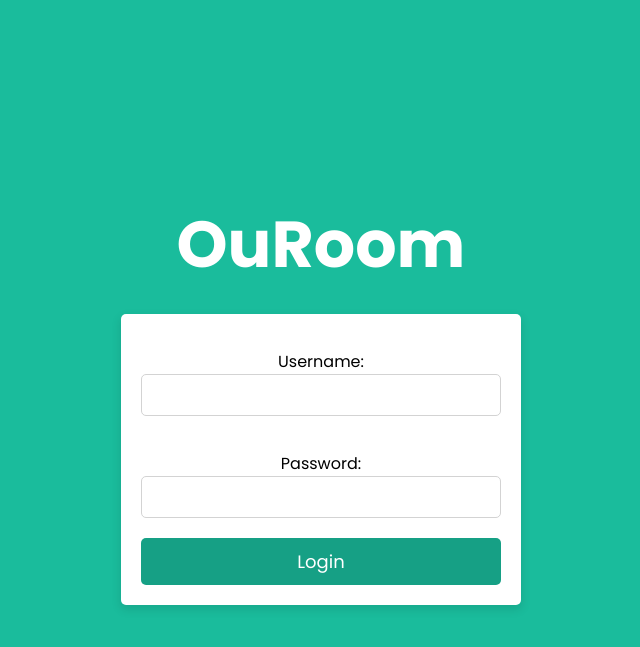
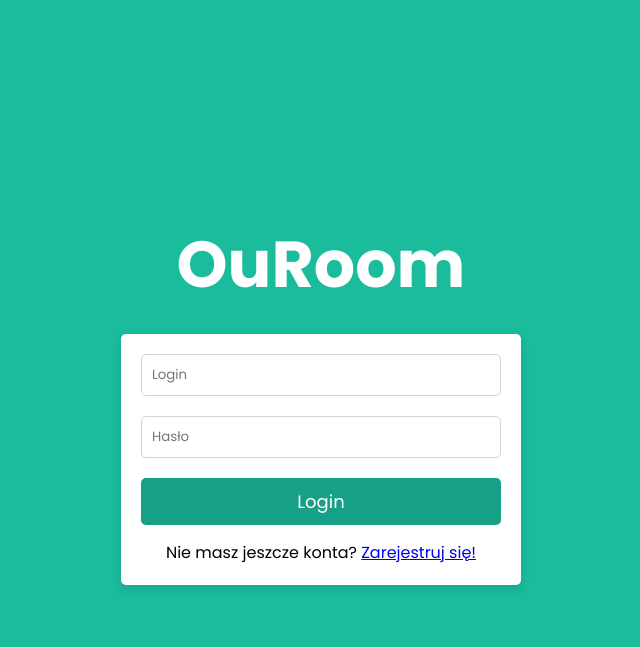
Before and after one commit to Dzony97/OuRoom, a Django app: page /login/ in a window 1280 px wide. Shown: the top 647 px of the page, without its empty margins (319-959 px from the left). Run offline with Django 4.2, Linux system fonts and the light colour scheme.

Commit message:
Add signup link in login panel and modified this page

```diff
--- a/OuRoom/accounts/forms.py
+++ b/OuRoom/accounts/forms.py
@@ -9,19 +9,19 @@
 
     first_name = forms.CharField(max_length=100,
                                  required=True,
-                                 widget=forms.TextInput(attrs={'placeholder': 'First Name',
+                                 widget=forms.TextInput(attrs={'placeholder': 'Imię',
                                                                'class': 'form-control',
                                                                'id': 'firstname',
                                                                }))
     last_name = forms.CharField(max_length=100,
                                 required=True,
-                                widget=forms.TextInput(attrs={'placeholder': 'Last Name',
+                                widget=forms.TextInput(attrs={'placeholder': 'Nazwisko',
                                                               'class': 'form-control',
                                                               'id': 'lastname',
                                                               }))
     username = forms.CharField(max_length=100,
                                required=True,
-                               widget=forms.TextInput(attrs={'placeholder': 'Username',
+                               widget=forms.TextInput(attrs={'placeholder': 'Nazwa użytkownika',
                                                              'class': 'form-control',
                                                              'id': 'username',
                                                              }))
@@ -32,14 +32,14 @@
                                                            }))
     password1 = forms.CharField(max_length=50,
                                 required=True,
-                                widget=forms.PasswordInput(attrs={'placeholder': 'Password',
+                                widget=forms.PasswordInput(attrs={'placeholder': 'Hasło',
                                                                   'class': 'form-control',
                                                                   'data-toggle': 'password',
                                                                   'id': 'password',
                                                                   }))
     password2 = forms.CharField(max_length=50,
                                 required=True,
-                                widget=forms.PasswordInput(attrs={'placeholder': 'Confirm Password',
+                                widget=forms.PasswordInput(attrs={'placeholder': 'Powtórz hasło',
                                                                   'class': 'form-control',
                                                                   'data-toggle': 'password',
                                                                   'id': 'password',
@@ -52,7 +52,7 @@
 
 #Authenticate a User - Model Form
 
+
 class LoginForm(AuthenticationForm):
-
-    username = forms.CharField(widget=TextInput())
-    password = forms.CharField(widget=PasswordInput())
+    username = forms.CharField(widget=forms.TextInput(attrs={'id': 'username', 'placeholder': 'Login'}))
+    password = forms.CharField(widget=forms.PasswordInput(attrs={'id': 'password', 'placeholder': 'Hasło'}))
--- a/OuRoom/accounts/templates/accounts/login.html
+++ b/OuRoom/accounts/templates/accounts/login.html
@@ -14,9 +14,14 @@
 
         {% csrf_token %}
 
-        {{loginform.as_p}}
+        <label for="username"></label>
+        {{ loginform.username }}
+
+        <label for="password"></label>
+        {{ loginform.password }}
 
         <input type="submit" value="Login"/>
+        <p>Nie masz jeszcze konta? <a href="{% url 'sign_up' %}">Zarejestruj się!</a> </p>
 
     </form>
 
```
Also changed, not shown: OuRoom/db.sqlite3.
